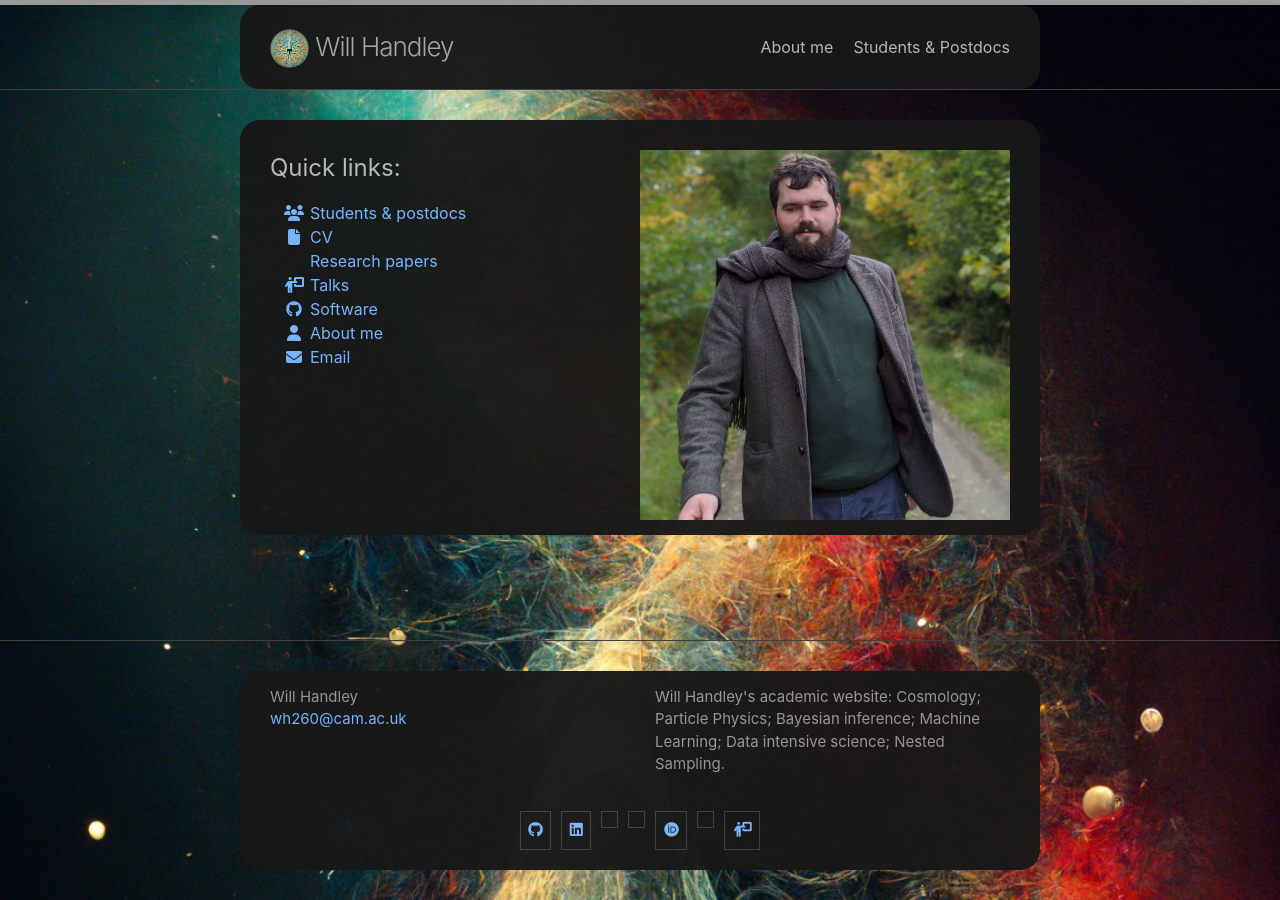
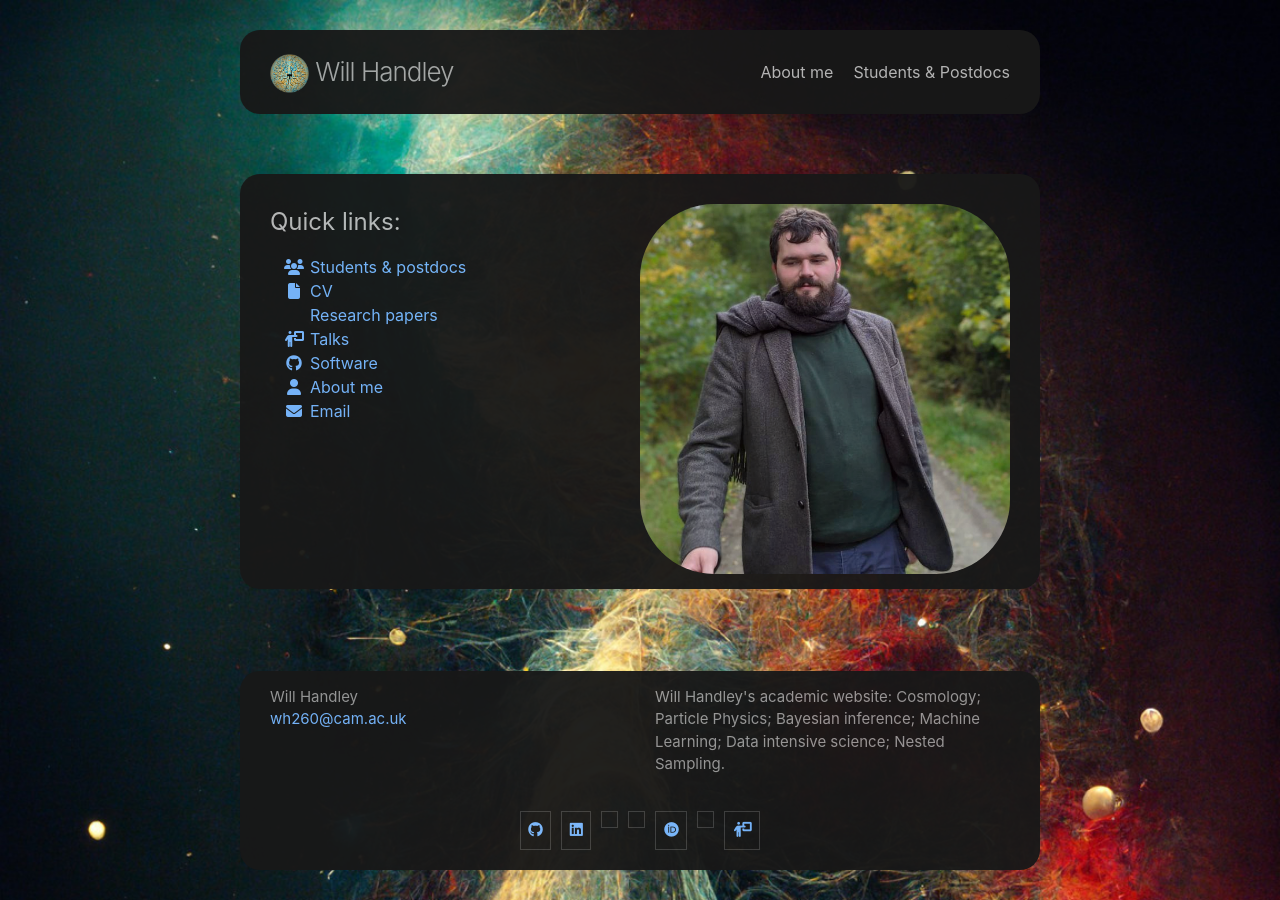
Before and after one commit to williamjameshandley/williamjameshandley.github.io, a Jekyll site: the page built from index.markdown, in a window 1280 px wide. Built offline with Jekyll 4.4.1, drawn with Linux system fonts in a browser that asks for light colours; nearby versions of some CDN libraries; a style sheet for code colours, icons or effects is not loaded.

Commit message:
Improved borders

```diff
--- a/_config.yml
+++ b/_config.yml
@@ -6,6 +6,8 @@ description: > # this means to ignore newlines until "show_excerpts:"
   Will Handley's academic website: Cosmology; Particle Physics; Bayesian inference; Machine Learning; Data intensive science; Nested Sampling.
 
 show_excerpts: false # set to true to show excerpts on the homepage
+excerpt_separator: "<!--more-->"
+
 
 # Minima date format
 # refer to https://shopify.github.io/liquid/filters/date/ if you want to customize this
--- a/_sass/minima/_base.scss
+++ b/_sass/minima/_base.scss
@@ -292,6 +292,6 @@ body {
 
 .wrapper {
     background-color: $background-color;
-    opacity: 0.97;
+    opacity: 0.96;
     border-radius: 20px;
 }
--- a/_sass/minima/_layout.scss
+++ b/_sass/minima/_layout.scss
@@ -2,8 +2,8 @@
  * Site header
  */
 .site-header {
-  border-top: 5px solid $border-color-03;
-  border-bottom: 1px solid $border-color-01;
+  padding: $spacing-unit 0;
+  border: none;
   min-height: $spacing-unit * 1.865;
   line-height: $base-line-height * $base-font-size * 2.25;
 
@@ -122,7 +122,7 @@
  * Site footer
  */
 .site-footer {
-  border-top: 1px solid $border-color-01;
+  border-top: none;
   padding: $spacing-unit 0;
 }
 
--- a/about.markdown
+++ b/about.markdown
@@ -3,7 +3,7 @@ layout: page
 title: About me
 permalink: /about/
 ---
-![Will Handley](/assets/images/will_handley.jpg){: style="width: 50%; float: right"}
+![Will Handley](/assets/images/will_handley.jpg){: style="width: 50%; float: right; border-radius:20%"}
 
 Will Handley is a Royal Society University Research Fellow and Turing Fellow whose research centres around early universe cosmology and Bayesian machine learning.
 
--- a/index.markdown
+++ b/index.markdown
@@ -2,7 +2,7 @@
 layout: home
 ---
 
-![Bayesian Machine Learning and Cosmology](/assets/images/will_handley.jpg){: style="width: 50%;float: right"}
+![Bayesian Machine Learning and Cosmology](/assets/images/will_handley.jpg){: style="width: 50%;float: right; border-radius:20%"}
 
 ## Quick links:
 
```
